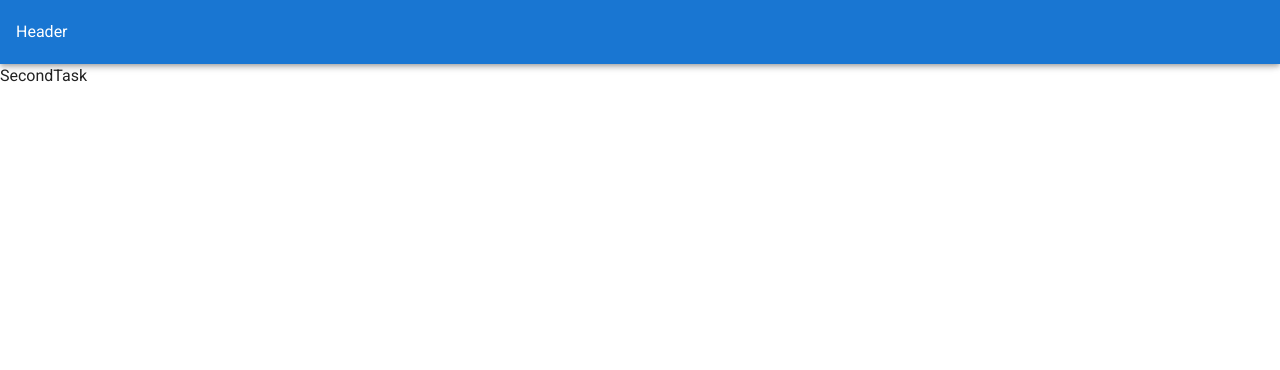
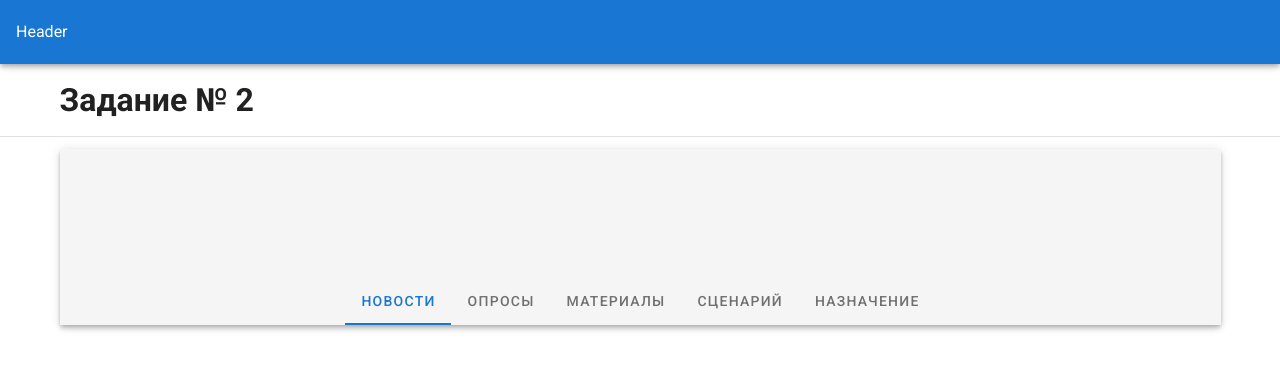
Before and after one commit to ShootingersNew/bobtest, a Vue app: page /second in a window 1280 px wide. Shown: the top 370 px of the page. Built offline with nearby package versions, Linux system fonts and the light colour scheme.

Commit message:
add route & default template for editSurvey & tabs

```diff
--- /dev/null
+++ b/src/components/EditSurvey/EditSurvey.vue
@@ -0,0 +1,11 @@
+<template>
+  <div>edit</div>
+</template>
+
+<script lang="ts">
+import { Component, Vue } from "vue-property-decorator";
+@Component({
+  name: "EditQuestion",
+})
+export default class EditQuestion extends Vue {}
+</script>
--- a/src/views/SecondTask/SecondTaskView.vue
+++ b/src/views/SecondTask/SecondTaskView.vue
@@ -1,10 +1,28 @@
 <template>
-  <div>SecondTask</div>
+  <task-view task-number="2">
+    <v-app-bar background-color="deep-purple accent-4 " prominent>
+      <template v-slot:extension>
+        <v-tabs centered>
+          <v-tab>Новости</v-tab>
+          <v-tab to="editsurveys">Опросы</v-tab>
+          <v-tab>Материалы</v-tab>
+          <v-tab>Сценарий</v-tab>
+          <v-tab>Назначение</v-tab>
+        </v-tabs>
+      </template>
+    </v-app-bar>
+    <router-view></router-view>
+  </task-view>
 </template>
-<script>
+<script lang="ts">
 import { Component, Vue } from "vue-property-decorator";
-Component({
-  name: SecondTaskView,
-});
+import TaskView from "../Task/TaskView.vue";
+@Component({
+  name: "SecondTaskView",
+  components: {
+    TaskView,
+  },
+})
 export default class SecondTaskView extends Vue {}
 </script>
+>
```
Also changed, not shown: src/router/index.ts (+7 -1 lines).
